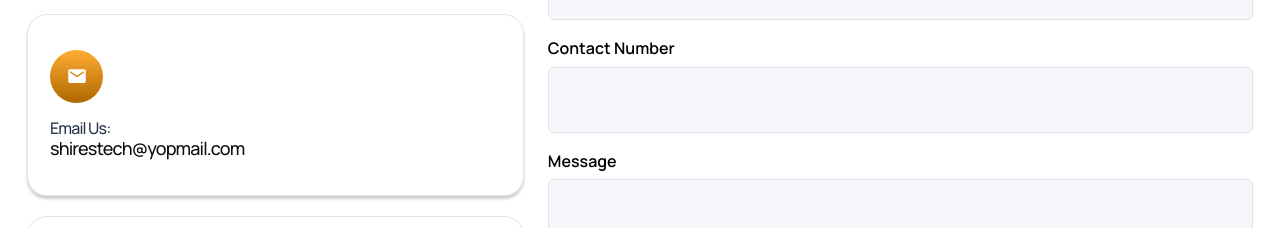
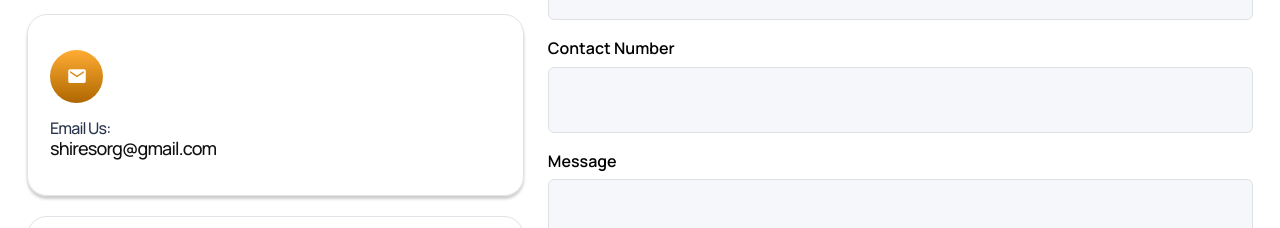
Before and after one commit to MohamadAdil/shirestech, a Next.js app: page /contact-us in a window 1280 px wide. Shown: the part 980-1208 px from the top of the page. Built offline with nearby package versions, Linux system fonts and the light colour scheme; a web font is replaced by a local one.

Commit message:
'23-07-2025'

```diff
--- a/src/app/components/contact/FormSc.jsx
+++ b/src/app/components/contact/FormSc.jsx
@@ -32,8 +32,8 @@ const FormSc = () => {
                 imgSrc={<IoMdMail size={20} />}
                 altText="Email Icon"
                 label="Email Us"
-                linkText="shirestech@yopmail.com"
-                linkHref="mailto:shirestech@yopmail.com"
+                linkText="shiresorg@gmail.com"
+                linkHref="mailto:shiresorg@gmail.com"
               />
               <ContactCard
                 imgSrc={<TiLocation size={20} />}
--- a/src/app/components/layout/Footer.jsx
+++ b/src/app/components/layout/Footer.jsx
@@ -70,7 +70,7 @@ export default function Footer() {
                 </div>
                 <div>
                   <h6>Email Us:</h6>
-                  <Link href="mailto:shirestech@yopmail.com">
+                  <Link href="mailto:shiresorg@gmail.com">
                     shiresorg@gmail.com
                   </Link>
                 </div>
```
